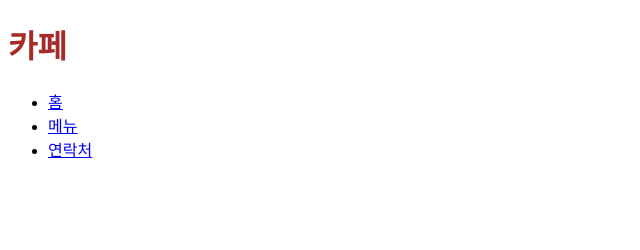
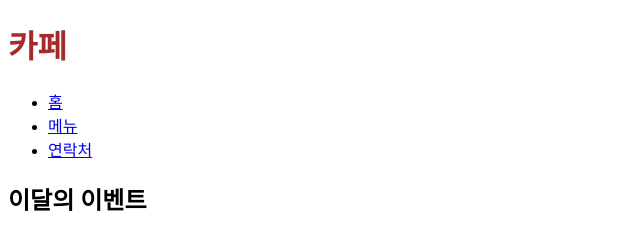
Before and after one commit to oh735116-cloud/HTML_layout_assignment, a plain HTML site: page index.html in a window 1280 px wide. Shown: the whole page, without its empty margins (0-640 px from the left). Drawn offline with Linux system fonts and the light colour scheme.

Commit message:
h2수정

```diff
--- a/index.html
+++ b/index.html
@@ -11,11 +11,17 @@
         <h1>카페</h1>
         <nav>
             <ul>
-                <li><a href="#">홈</a></li>
+                <li><a href="#home">홈</a></li>
                 <li><a href="#">메뉴</a></li>
                 <li><a href="#">연락처</a></li>
             </ul>
         </nav>
     </header>
+
+    <main>
+        <section id="home">
+            <h2>이달의 이벤트</h2>
+        </section>
+    </main>
 </body>
 </html>
```
